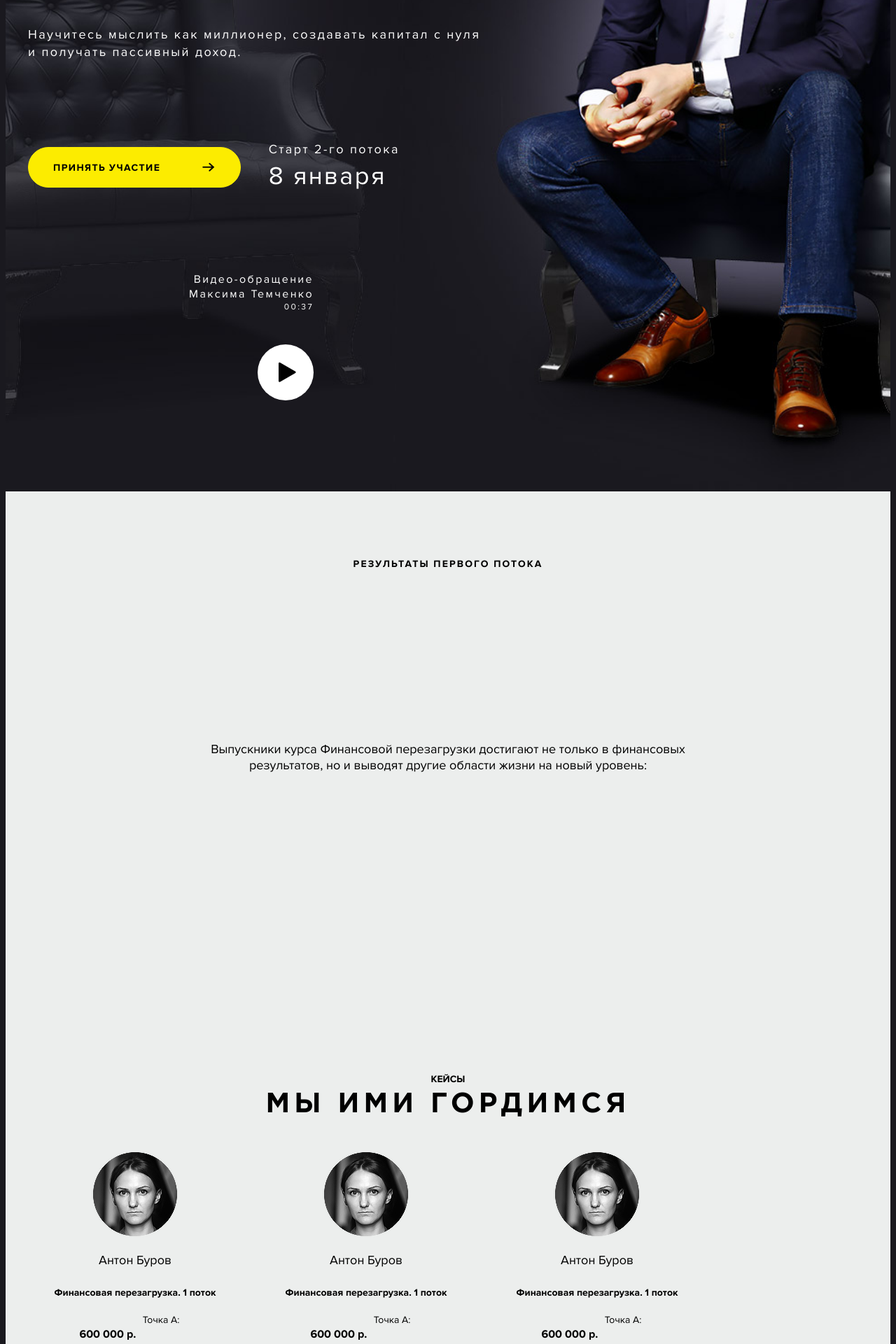
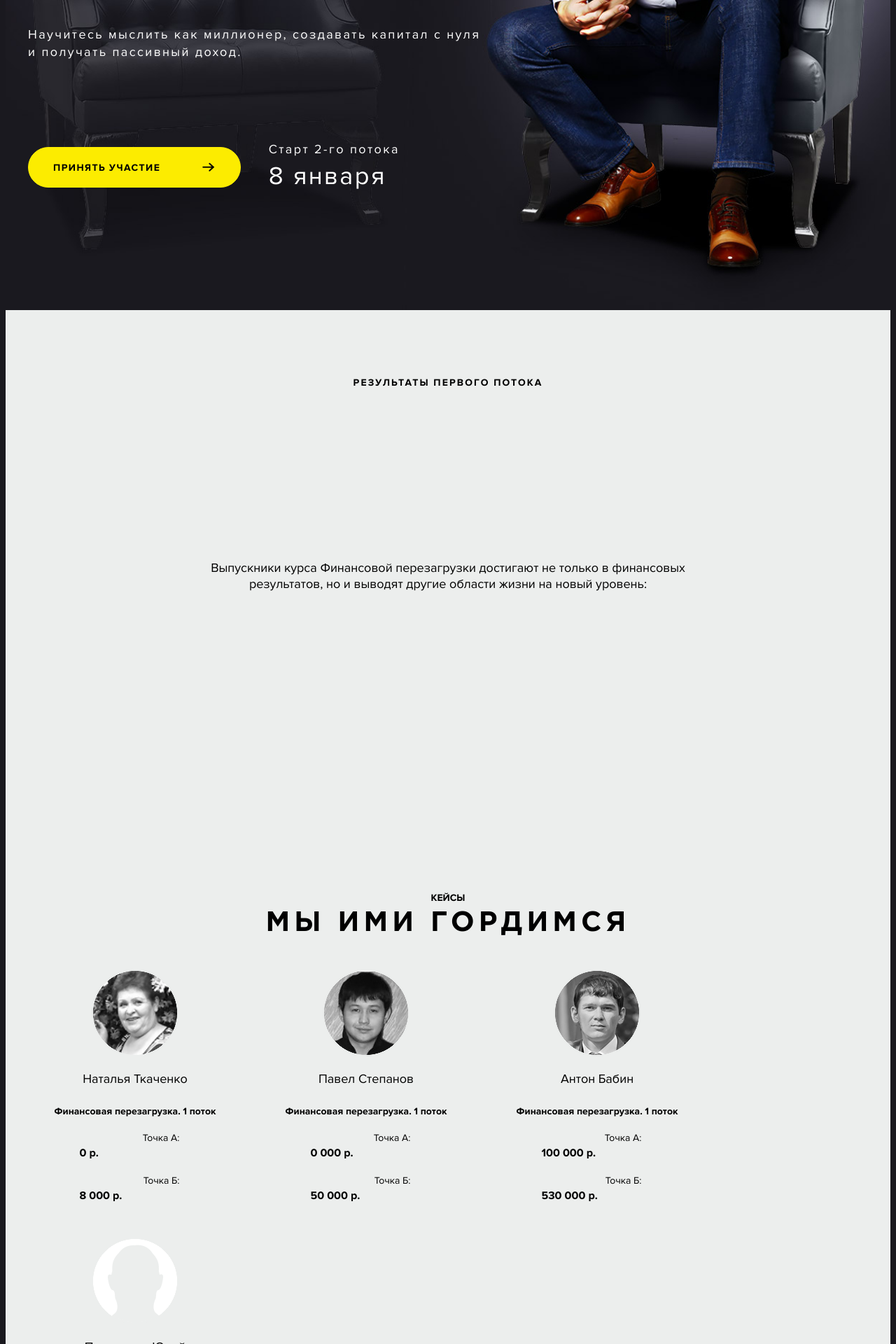
Before and after one commit to BulatSa/finperegruz, a PHP site: page / in a window 1280 px wide. Shown: the part 600-2520 px from the top of the page at 70% size. Run offline with PHP 8.4, Linux system fonts and the light colour scheme; style sheets or scripts are compiled from the project's sources; some libraries are stand-ins or nearby versions; some web fonts are replaced.

Commit message:
Some fix

```diff
--- a/index.html
+++ b/index.html
@@ -33,7 +33,7 @@
 	<meta property="og:image" content="img/og.jpg">
 	<!-- og -->
 
-	<link href="css/main.css" rel="stylesheet">
+	<link href="css/main.css?04122017" rel="stylesheet">
 </head>
 
 <body>
@@ -79,21 +79,21 @@
 						<p>Научитесь мыслить как миллионер, создавать капитал с нуля и&nbsp;получать пассивный доход.</p>
 					</div>
 					<div class="header__info-contact">
-						<a href="#" class="btn fancy" data-src="#modal-order">Принять участие<i class="i-right"></i></a>
+						<a href="#s-levels" class="btn scrollto">Принять участие<i class="i-right"></i></a>
 						<p><span>Старт 2-го потока</span>8 января</p>
 					</div>
 
-					<div class="header__video header__video--tablet">
-						<p>Видео-обращение<br>Максима Темченко<span>00:37</span></p>
-						<a href="https://www.youtube.com/watch?v=_sI_Ps7JSEk&autoplay=1&rel=0&controls=0&showinfo=0" class="fancy-video"><i class="i-arrow-play"></i></a>
-					</div>
+					<!--<div class="header__video header__video&#45;&#45;tablet">-->
+						<!--<p>Видео-обращение<br>Максима Темченко<span>00:37</span></p>-->
+						<!--<a href="https://www.youtube.com/watch?v=_sI_Ps7JSEk&autoplay=1&rel=0&controls=0&showinfo=0" class="fancy-video"><i class="i-arrow-play"></i></a>-->
+					<!--</div>-->
 				</div>
 			</div>
 			<div class="grid-4">
-				<div class="header__video">
-					<p>Видео-обращение<br>Максима Темченко<span>00:37</span></p>
-					<a href="https://www.youtube.com/watch?v=_sI_Ps7JSEk&autoplay=1&rel=0&controls=0&showinfo=0" class="fancy-video"><i class="i-arrow-play"></i></a>
-				</div>
+				<!--<div class="header__video">-->
+					<!--<p>Видео-обращение<br>Максима Темченко<span>00:37</span></p>-->
+					<!--<a href="https://www.youtube.com/watch?v=_sI_Ps7JSEk&autoplay=1&rel=0&controls=0&showinfo=0" class="fancy-video"><i class="i-arrow-play"></i></a>-->
+				<!--</div>-->
 			</div>
 		</div>
 	</div>
@@ -185,45 +185,45 @@
 					<div class="cases__people-list row">
 						<div class="grid-3 grid-6_m grid-12_xxs cases__people-item">
 							<img src="img/cases-people-1.png" alt="">
-							<span>Антон Буров</span>
+							<span>Наталья Ткаченко</span>
 							<div class="cases__people-item-text">
 								<p>Финансовая перезагрузка. 1 поток</p>
 								<div class="cases__people-item-table">
-									<p><span class="goal-descr">Точка А:</span><span class="goal-summ">600 000 р.</span></p>
-									<p><span class="goal-descr">Точка Б:</span><span class="goal-summ">1 600 000 р.</span></p>
+									<p><span class="goal-descr">Точка А:</span><span class="goal-summ">0 р.</span></p>
+									<p><span class="goal-descr">Точка Б:</span><span class="goal-summ">8 000 р.</span></p>
 								</div>
 							</div>
 						</div>
 						<div class="grid-3 grid-6_m grid-12_xxs cases__people-item">
-							<img src="img/cases-people-1.png" alt="">
-							<span>Антон Буров</span>
+							<img src="img/cases-people-2.png" alt="">
+							<span>Павел Степанов</span>
 							<div class="cases__people-item-text">
 								<p>Финансовая перезагрузка. 1 поток</p>
 								<div class="cases__people-item-table">
-									<p><span class="goal-descr">Точка А:</span><span class="goal-summ">600 000 р.</span></p>
-									<p><span class="goal-descr">Точка Б:</span><span class="goal-summ">1 600 000 р.</span></p>
+									<p><span class="goal-descr">Точка А:</span><span class="goal-summ">0 000 р.</span></p>
+									<p><span class="goal-descr">Точка Б:</span><span class="goal-summ">50 000 р.</span></p>
 								</div>
 							</div>
 						</div>
 						<div class="grid-3 grid-6_m grid-12_xxs cases__people-item">
-							<img src="img/cases-people-1.png" alt="">
-							<span>Антон Буров</span>
+							<img src="img/cases-people-3.png" alt="">
+							<span>Антон Бабин</span>
 							<div class="cases__people-item-text">
 								<p>Финансовая перезагрузка. 1 поток</p>
 								<div class="cases__people-item-table">
-									<p><span class="goal-descr">Точка А:</span><span class="goal-summ">600 000 р.</span></p>
-									<p><span class="goal-descr">Точка Б:</span><span class="goal-summ">1 600 000 р.</span></p>
+									<p><span class="goal-descr">Точка А:</span><span class="goal-summ">100 000 р.</span></p>
+									<p><span class="goal-descr">Точка Б:</span><span class="goal-summ">530 000 р.</span></p>
 								</div>
 							</div>
 						</div>
 						<div class="grid-3 grid-6_m grid-12_xxs cases__people-item">
-							<img src="img/cases-people-1.png" alt="">
-							<span>Антон Буров</span>
+							<img src="img/cases-people-4.png" alt="">
+							<span>Поздняков Юрий</span>
 							<div class="cases__people-item-text">
 								<p>Финансовая перезагрузка. 1 поток</p>
 								<div class="cases__people-item-table">
-									<p><span class="goal-descr">Точка А:</span><span class="goal-summ">600 000 р.</span></p>
-									<p><span class="goal-descr">Точка Б:</span><span class="goal-summ">1 600 000 р.</span></p>
+									<p><span class="goal-descr">Точка А:</span><span class="goal-summ">54 850 р.</span></p>
+									<p><span class="goal-descr">Точка Б:</span><span class="goal-summ">311 000 р.</span></p>
 								</div>
 							</div>
 						</div>
@@ -572,6 +576,12 @@
 							<li>Привлекать и использовать ресурсы других людей</li>
 							<li>Быстрее иметь то, что хочется</li>
 							<li>Выстроить долгосрочную стратегию инвестиций, понимая экономические циклы</li>
+							<li>
+								Бонусное видео:<br>
+								-Как Брайан Трейси смог увеличить свой доход в 10 раз<br>
+								-Как у Тони Роббинса получается вести 50 бизнесов одновременно
+
+							</li>
 						</ul>
 						<div class="level-prices">
 							<p class="h5">Стоимость</p>
@@ -784,7 +794,7 @@
 				<div class="row">
 					<div class="grid-5 grid-6_l grid-7_s grid-12_xs preim__content">
 						<p class="preim__title">20 эффективных видеоуроков</p>
-						<p class="preim__text">У вас будет доступ в онлайн обучающий класс. 2 раз в неделю в нем открывается видеоурок (20-40 минут). В течение недели смотрите его в любое удобное время. Выполняете домашние задания и приближаетесь к финансовой свободе.</p>
+						<p class="preim__text">У вас будет доступ в онлайн обучающий класс. 2 раз в неделю в нем открывается видеоурок (20-40 минут). В течение недели смотрите его в любое удобное время. Выполняете домашние задания и приближаетесь к финансовой свободе. От 8 до 20 видеоуроков (в зависимости от выбранного тарифа).</p>
 					</div>
 					<div class="grid-6 grid-off-1 grid-off-0_l grid-5_s grid-7_xs preim__img">
 						<img src="img/preims/2.jpg" alt="1">
@@ -795,7 +805,7 @@
 				<div class="row">
 					<div class="grid-5 grid-6_l grid-7_s grid-12_xs preim__content">
 						<p class="preim__title">Прямые эфиры</p>
-						<p class="preim__text">Каждую неделю по средам проводятся прямые эфиры с Максимом Темченко где обсуждаются все вопросы в рамках пройденного материала.</p>
+						<p class="preim__text">Каждую неделю проводятся прямые эфиры с Максимом Темченко и кураторами курса, где обсуждаются все вопросы в рамках пройденного материала и проходит разбор домашних заданий.</p>
 					</div>
 					<div class="grid-6 grid-off-1 grid-off-0_l grid-5_s grid-7_xs preim__img">
 						<img src="img/preims/3.jpg" alt="1">
@@ -1062,34 +1072,35 @@
 				<div class="grid-5 grid-6_m grid-12_xxs">
 					<div class="footer__text">
 						<span class="footer__descr">Бесплатный звонок по России</span>
-						<a href="tel:8 800 000-00-00" class="footer__tel">8 800 000-00-00</a>
+						<a href="tel:88003022190" class="footer__tel">8 800 302 21 90</a>
 						<a href="#" class="footer__callback fancy" data-src="#modal-order">заказать обратный звонок</a>
 					</div>
 				</div>
 				<div class="grid-3 grid-6_m grid-12_xxs">
 					<div class="footer__text">
 						<span class="footer__descr">По вопросам сотрудничества</span>
-						<a href="tel:8 495 346-89-23" class="footer__tel">8 495 346-89-23</a>
-						<a href="mailto:info@domen.ru" class="footer__mail">info@domen.ru</a>
+						<a href="tel:84953468923" class="footer__tel">8 495 346-89-23</a>
+						<a href="mailto:support@fin-1.com" class="footer__mail">support@fin-1.com</a>
 					</div>
 				</div>
 				<div class="grid-4 grid-6_m grid-12_xxs">
 					<div class="footer__soc">
-						<a href="#" target="_blank"><img src="img/icons/soc-vk.svg" alt=""></a>
-						<a href="#" target="_blank"><img src="img/icons/soc-fb.svg" alt=""></a>
-						<a href="#" target="_blank"><img src="img/icons/soc-insta.svg" alt=""></a>
-						<a href="#" target="_blank"><img src="img/icons/soc-you.svg" alt=""></a>
+						<a href="https://vk.com/klub1000000" target="_blank"><img src="img/icons/soc-vk.svg" alt=""></a>
+						<a href="https://www.facebook.com/finrestart/" target="_blank"><img src="img/icons/soc-fb.svg" alt=""></a>
+						<a href="https://www.instagram.com/temchenkoru/" target="_blank"><img src="img/icons/soc-insta.svg" alt=""></a>
+						<a href="https://www.youtube.com/user/temmaxxx" target="_blank"><img src="img/icons/soc-you.svg" alt=""></a>
 					</div>
 				</div>
 
 				<div class="grid-5 grid-12_m">
 					<div class="footer__bottom">
-						<span>© 2016–2017, Финансовая перезагрузка</span>
+						<span>© 2017, Финансовая перезагрузка</span>
 					</div>
 				</div>
 				<div class="grid-3 grid-6_m">
 					<div class="footer__bottom">
-						<a href="#" target="_blank">Политика конфиденциальности</a>
+						<a href="http://fin-1.com/confidence" target="_blank">Политика конфиденциальности</a> <br>
+						<a href="http://fin-1.com/oferta" target="_blank">Договор оферты</a>
 					</div>
 				</div>
 				<div class="grid-4 grid-6_m">
--- a/sass/modules/_header.scss
+++ b/sass/modules/_header.scss
@@ -115,6 +115,7 @@
 }
 
 .header__video {
+	display: none;
 	padding-top: $pad-l;
 	text-align: right;
 	@include res(m) {
--- a/sass/pages/_s-levels.scss
+++ b/sass/pages/_s-levels.scss
@@ -31,13 +31,15 @@
 }
 
 .levels-coin {
+	display: none;
 	position: fixed;
 	top: 50%;
 	right: 0;
 	left: 0;
 	width: 100%;
 	height: 162px;
-	z-index: 10	;
+	pointer-events: none;
+	z-index: 10;
 	img {
 		display: block;
 		width: 162px;
```
Also changed, not shown: other parts of index.html (+30 -16 lines), js/main.js (+36 -0 lines), img/book/book-page-1-big.png (added), img/book/book-page-2-big.png (added), img/cases-people-1.png, img/cases-people-2.png (added), img/cases-people-3.png (added), img/cases-people-4.png (added).
